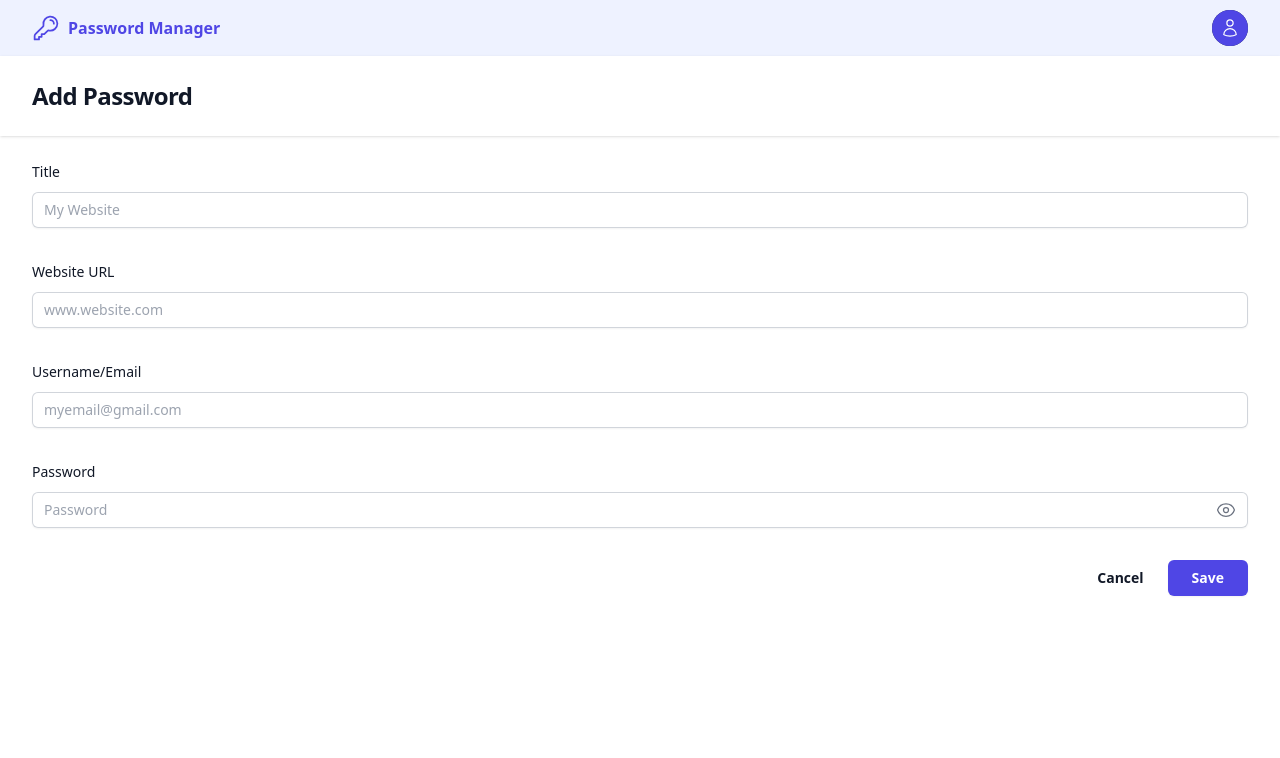
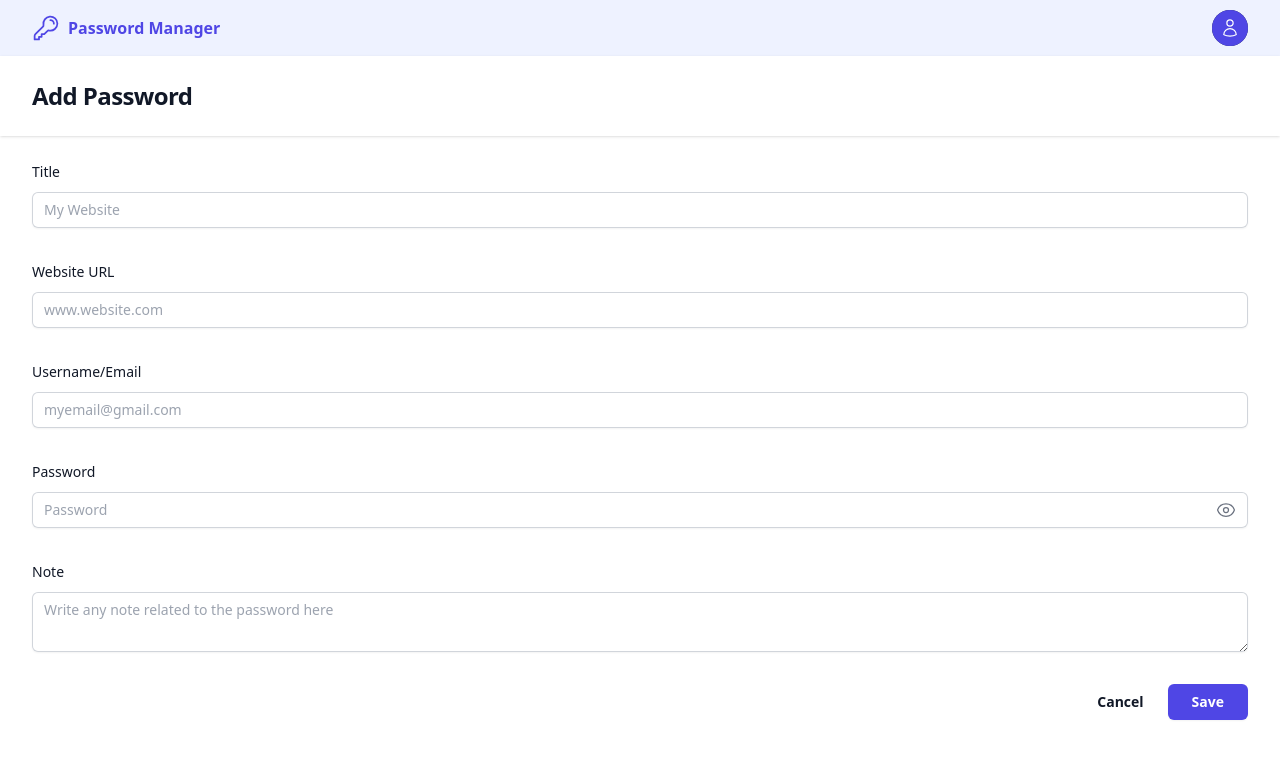
Before and after one commit to amusement-lab/password-manager-client, a React (Vite) app: page /password/add in a window 1280 px wide. Shown: the top 758 px of the page. Built offline with nearby package versions, Linux system fonts and the light colour scheme.

Commit message:
feat: add note field in password

```diff
--- a/src/api/generated/models/GetPasswords.ts
+++ b/src/api/generated/models/GetPasswords.ts
@@ -7,4 +7,5 @@ export type GetPasswords = Array<{
     title: string;
     username: string;
     url: string;
+    note: string;
 }>;
--- a/src/api/generated/models/Password.ts
+++ b/src/api/generated/models/Password.ts
@@ -10,4 +10,5 @@ export type Password = {
     username: string;
     password: string;
     url: string;
+    note: string;
 };
--- a/src/api/generated/models/UpsertPassword.ts
+++ b/src/api/generated/models/UpsertPassword.ts
@@ -7,4 +7,5 @@ export type UpsertPassword = {
     username: string;
     password: string;
     url: string;
+    note: string;
 };
--- a/src/pages/passwords/addPassword.tsx
+++ b/src/pages/passwords/addPassword.tsx
@@ -117,6 +117,23 @@ export default function Add() {
                     </div>
                   </div>
                 </div>
+
+                <div className="sm:col-span-full">
+                  <label
+                    htmlFor="note"
+                    className="block text-sm font-medium leading-6 text-gray-900"
+                  >
+                    Note
+                  </label>
+                  <div className="mt-2">
+                    <textarea
+                      name="note"
+                      id="note"
+                      placeholder="Write any note related to the password here"
+                      className="block w-full rounded-md border-0 py-1.5 text-gray-900 shadow-sm ring-1 ring-inset ring-gray-300 placeholder:text-gray-400 focus:ring-2 focus:ring-inset focus:ring-indigo-600 sm:text-sm sm:leading-6"
+                    />
+                  </div>
+                </div>
               </div>
             </div>
 
--- a/src/pages/passwords/editPassword.tsx
+++ b/src/pages/passwords/editPassword.tsx
@@ -151,6 +151,24 @@ export default function Edit() {
                     </div>
                   </div>
                 </div>
+
+                <div className="sm:col-span-full">
+                  <label
+                    htmlFor="note"
+                    className="block text-sm font-medium leading-6 text-gray-900"
+                  >
+                    Note
+                  </label>
+                  <div className="mt-2">
+                    <textarea
+                      name="note"
+                      id="note"
+                      placeholder="Write any note related to the password here"
+                      className="block w-full rounded-md border-0 py-1.5 text-gray-900 shadow-sm ring-1 ring-inset ring-gray-300 placeholder:text-gray-400 focus:ring-2 focus:ring-inset focus:ring-indigo-600 sm:text-sm sm:leading-6"
+                      defaultValue={passwordDetail.note}
+                    />
+                  </div>
+                </div>
               </div>
             </div>
 
```
